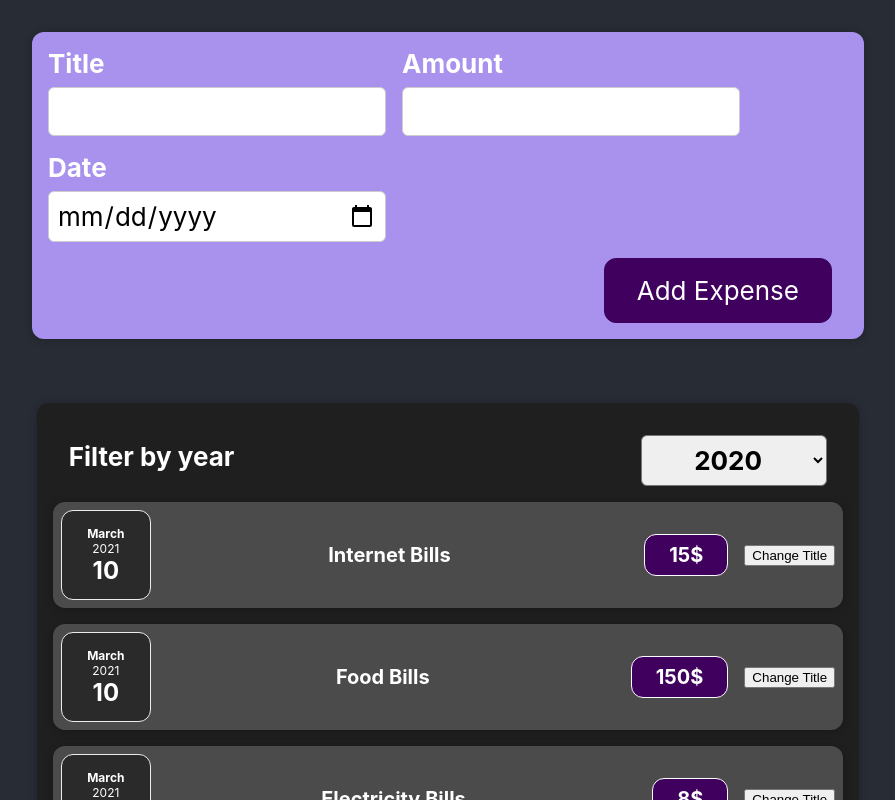
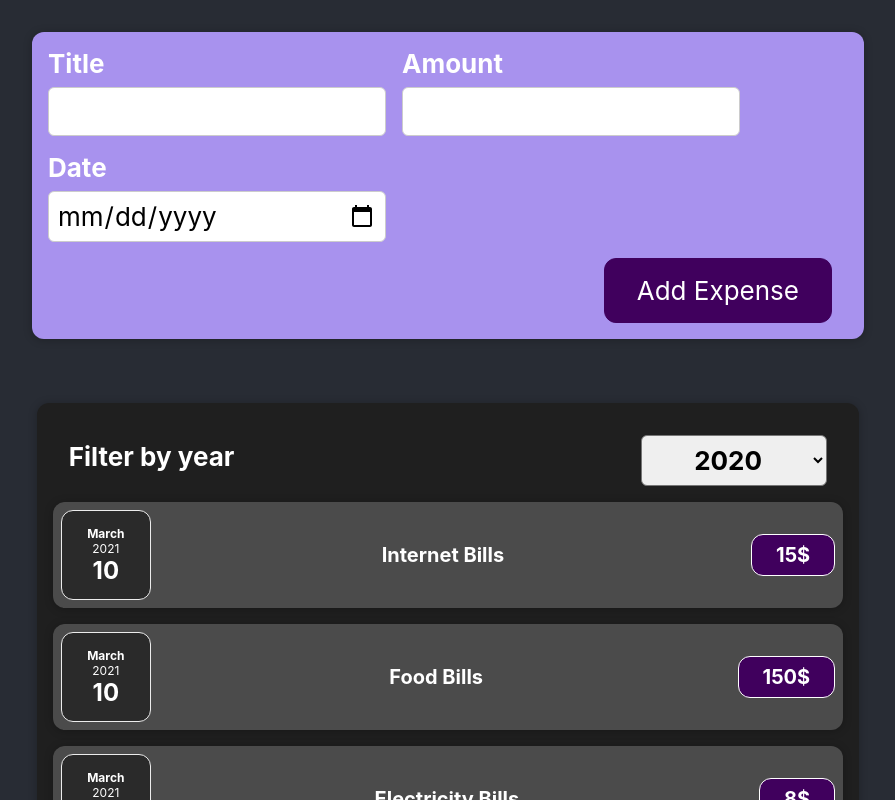
Before and after one commit to sritaj/ReactJS-ExpensesTracker, a React (Create React App) app: page / in a window 1280 px wide. Shown: the top 800 px of the page, without its empty margins (192-1087 px from the left). Built offline with nearby package versions, Linux system fonts and the light colour scheme.

Commit message:
Removed sample code of Button from ExpenseItems.js

```diff
--- a/src/components/Expenses/ExpenseItems.js
+++ b/src/components/Expenses/ExpenseItems.js
@@ -4,19 +4,12 @@ import ExpenseDate from "./ExpenseDate";
 import Card from "../UI/Card";
 
 const ExpenseItems = (props) => {
-  const [expense, setExpense] = useState(props.expense);
-
-  const clickHandler = () => {
-    setExpense("Updated!");
-    console.log(expense);
-  };
   return (
     <Card className="expense-item">
       <ExpenseDate date={props.date} />
       <div className="expense-item__description">
-        <h2>{expense}</h2>
+        <h2>{props.expense}</h2>
         <div className="expense-item__price">{props.price}</div>
-        <button onClick={clickHandler}>Change Title</button>
       </div>
     </Card>
   );
```
